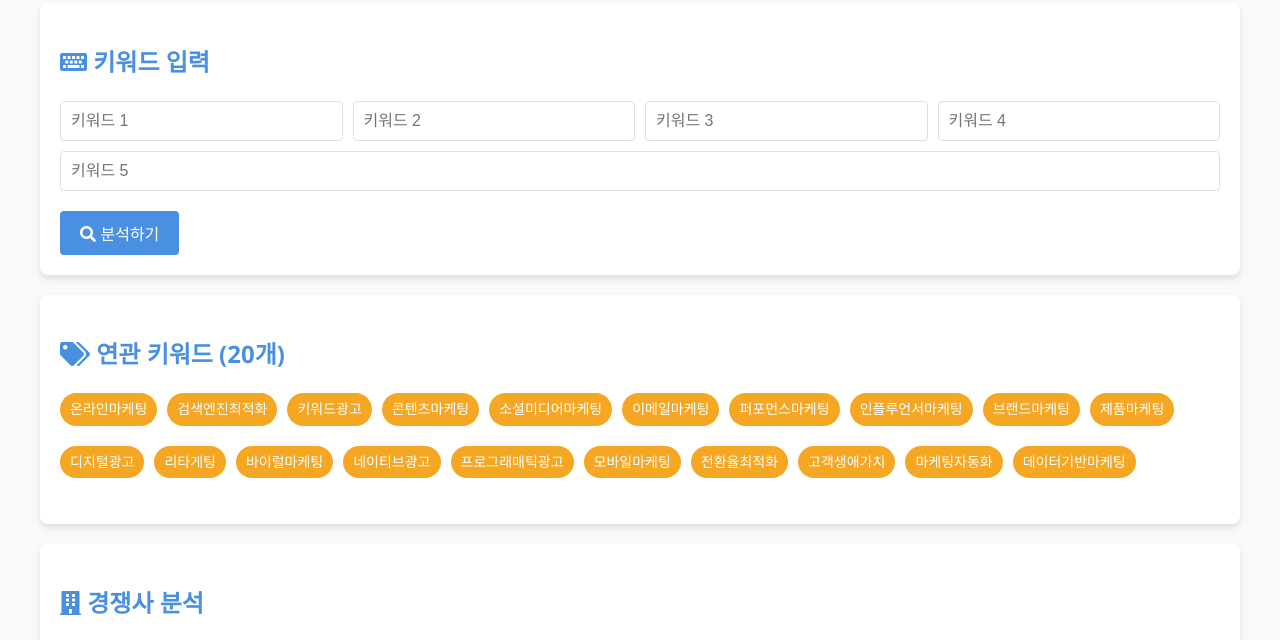
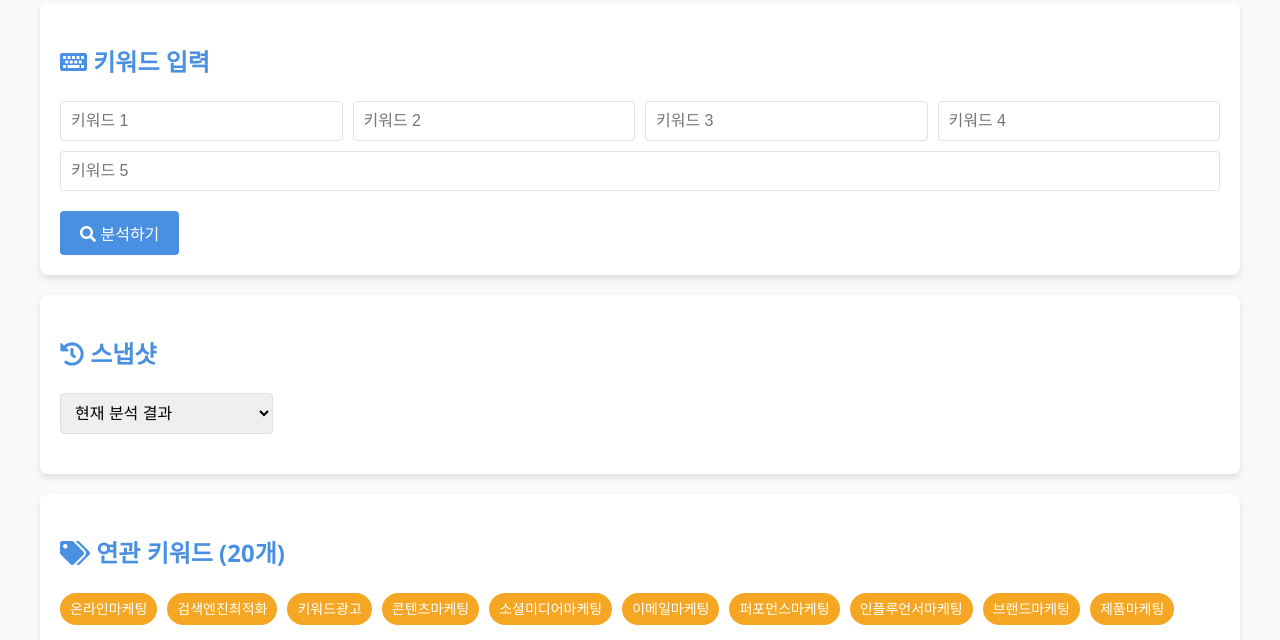
Before and after one commit to LetsWorkAround/intros, a plain HTML site: page index.html in a window 1280 px wide. Both pictures are taken after a click on the button "분석하기". Shown: the part 110-750 px from the top of the page. Drawn offline with Linux system fonts and the light colour scheme.

Commit message:
Update index.html

```diff
--- a/index.html
+++ b/index.html
@@ -3,7 +3,7 @@
 <head>
     <meta charset="UTF-8">
     <meta name="viewport" content="width=device-width, initial-scale=1.0">
-    <title>키워드 분석 대시보드</title>
+    <title>키워드 분석 대시보드 - 스냅샷 기능</title>
     <link href="https://cdnjs.cloudflare.com/ajax/libs/font-awesome/5.15.1/css/all.min.css" rel="stylesheet">
     <style>
         :root {
@@ -43,7 +43,7 @@
             gap: 10px;
             margin-bottom: 20px;
         }
-        input {
+        input, select {
             flex: 1;
             padding: 10px;
             border: 1px solid var(--border-color);
@@ -111,6 +111,9 @@
             0% { transform: rotate(0deg); }
             100% { transform: rotate(360deg); }
         }
+        #snapshotSelect {
+            margin-bottom: 20px;
+        }
     </style>
 </head>
 <body>
@@ -127,6 +130,13 @@
                 <input type="text" id="keyword5" placeholder="키워드 5">
             </div>
             <button onclick="analyzeKeywords()"><i class="fas fa-search"></i> 분석하기</button>
+        </div>
+
+        <div class="card">
+            <h2><i class="fas fa-history"></i> 스냅샷</h2>
+            <select id="snapshotSelect" onchange="loadSnapshot()">
+                <option value="">현재 분석 결과</option>
+            </select>
         </div>
 
         <div class="loading">
@@ -152,6 +162,8 @@
     </div>
 
     <script>
+        let currentSnapshot = null;
+
         function analyzeKeywords() {
             // 로딩 표시
             document.querySelector('.loading').style.display = 'flex';
@@ -159,33 +171,58 @@
 
             // 분석 시뮬레이션 (실제로는 서버 요청을 할 것입니다)
             setTimeout(() => {
-                // 연관 키워드 생성 (더미 데이터 - 20개)
-                const relatedKeywords = [
+                // 스냅샷 생성
+                currentSnapshot = {
+                    timestamp: new Date().toISOString(),
+                    relatedKeywords: [
                         '온라인마케팅', '검색엔진최적화', '키워드광고', '콘텐츠마케팅', '소셜미디어마케팅',
                         '이메일마케팅', '퍼포먼스마케팅', '인플루언서마케팅', '브랜드마케팅', '제품마케팅',
                         '디지털광고', '리타게팅', '바이럴마케팅', '네이티브광고', '프로그래매틱광고',
                         '모바일마케팅', '전환율최적화', '고객생애가치', '마케팅자동화', '데이터기반마케팅'
-                ];
+                    ],
+                    competitors: [
+                        { url: 'example1.com', impressions: 10000, clicks: 500, cost: 1000000 },
+                        { url: 'example2.com', impressions: 8000, clicks: 400, cost: 800000 },
+                        { url: 'example3.com', impressions: 12000, clicks: 600, cost: 1200000 },
+                        { url: 'example4.com', impressions: 9000, clicks: 450, cost: 900000 },
+                        { url: 'example5.com', impressions: 11000, clicks: 550, cost: 1100000 }
+                    ],
+                    keywordAnalysis: [
+                        { keyword: '디지털마케팅', pcRank: 3, mobileRank: 2, bidPrice: 5000, impressions: 20000, clicks: 1000, cost: 2000000, cpc: 2000 },
+                        { keyword: '온라인광고', pcRank: 5, mobileRank: 4, bidPrice: 4500, impressions: 18000, clicks: 900, cost: 1800000, cpc: 2000 },
+                        { keyword: 'SEO', pcRank: 2, mobileRank: 1, bidPrice: 6000, impressions: 25000, clicks: 1250, cost: 2500000, cpc: 2000 },
+                        { keyword: '소셜미디어', pcRank: 4, mobileRank: 3, bidPrice: 5500, impressions: 22000, clicks: 1100, cost: 2200000, cpc: 2000 },
+                        { keyword: '콘텐츠제작', pcRank: 6, mobileRank: 5, bidPrice: 4000, impressions: 16000, clicks: 800, cost: 1600000, cpc: 2000 }
+                    ]
+                };
+
+                // 스냅샷 저장
+                saveSnapshot(currentSnapshot);
+
+                // 결과 표시
+                displayResults(currentSnapshot);
+
+                // 로딩 숨기기 및 결과 표시
+                document.querySelector('.loading').style.display = 'none';
+                document.getElementById('results').style.display = 'block';
+            }, 1500); // 1.5초 후 결과 표시 (실제 구현에서는 실제 API 응답 시간에 따라 다름)
+        }
+
+        function displayResults(snapshot) {
+            // 연관 키워드 표시
             const relatedKeywordList = document.getElementById('relatedKeywordList');
             relatedKeywordList.innerHTML = '';
-                relatedKeywords.forEach(keyword => {
+            snapshot.relatedKeywords.forEach(keyword => {
                 const li = document.createElement('li');
                 li.textContent = keyword;
                 li.classList.add('tag');
                 relatedKeywordList.appendChild(li);
             });
 
-                // 경쟁사 분석 (더미 데이터)
-                const competitors = [
-                    { url: 'example1.com', impressions: 10000, clicks: 500, cost: 1000000 },
-                    { url: 'example2.com', impressions: 8000, clicks: 400, cost: 800000 },
-                    { url: 'example3.com', impressions: 12000, clicks: 600, cost: 1200000 },
-                    { url: 'example4.com', impressions: 9000, clicks: 450, cost: 900000 },
-                    { url: 'example5.com', impressions: 11000, clicks: 550, cost: 1100000 }
-                ];
+            // 경쟁사 분석 표시
             const competitorTable = document.getElementById('competitorTable');
             competitorTable.innerHTML = '<tr><th>URL</th><th>월 예상 노출수</th><th>예상 월 클릭수</th><th>예상 월 비용</th></tr>';
-                competitors.forEach(competitor => {
+            snapshot.competitors.forEach(competitor => {
                 const row = competitorTable.insertRow();
                 row.insertCell(0).textContent = competitor.url;
                 row.insertCell(1).textContent = competitor.impressions.toLocaleString();
@@ -193,17 +230,10 @@
                 row.insertCell(3).textContent = competitor.cost.toLocaleString() + '원';
             });
 
-                // 키워드 상세 분석 (더미 데이터)
-                const keywordAnalysis = [
-                    { keyword: '디지털마케팅', pcRank: 3, mobileRank: 2, bidPrice: 5000, impressions: 20000, clicks: 1000, cost: 2000000, cpc: 2000 },
-                    { keyword: '온라인광고', pcRank: 5, mobileRank: 4, bidPrice: 4500, impressions: 18000, clicks: 900, cost: 1800000, cpc: 2000 },
-                    { keyword: 'SEO', pcRank: 2, mobileRank: 1, bidPrice: 6000, impressions: 25000, clicks: 1250, cost: 2500000, cpc: 2000 },
-                    { keyword: '소셜미디어', pcRank: 4, mobileRank: 3, bidPrice: 5500, impressions: 22000, clicks: 1100, cost: 2200000, cpc: 2000 },
-                    { keyword: '콘텐츠제작', pcRank: 6, mobileRank: 5, bidPrice: 4000, impressions: 16000, clicks: 800, cost: 1600000, cpc: 2000 }
-                ];
+            // 키워드 상세 분석 표시
             const keywordAnalysisTable = document.getElementById('keywordAnalysisTable');
             keywordAnalysisTable.innerHTML = '<tr><th>키워드</th><th>PC 노출 순위</th><th>모바일 노출 순위</th><th>예상 입찰가</th><th>예상 월 노출수</th><th>예상 월 클릭수</th><th>예상 월 비용</th><th>예상 CPC</th></tr>';
-                keywordAnalysis.forEach(analysis => {
+            snapshot.keywordAnalysis.forEach(analysis => {
                 const row = keywordAnalysisTable.insertRow();
                 row.insertCell(0).textContent = analysis.keyword;
                 row.insertCell(1).textContent = analysis.pcRank;
@@ -214,12 +244,43 @@
                 row.insertCell(6).textContent = analysis.cost.toLocaleString() + '원';
                 row.insertCell(7).textContent = analysis.cpc.toLocaleString() + '원';
             });
+        }
 
-                // 로딩 숨기기 및 결과 표시
-                document.querySelector('.loading').style.display = 'none';
-                document.getElementById('results').style.display = 'block';
-            }, 1500); // 1.5초 후 결과 표시 (실제 구현에서는 실제 API 응답 시간에 따라 다름)
+        function saveSnapshot(snapshot) {
+            let snapshots = JSON.parse(localStorage.getItem('snapshots') || '[]');
+            snapshots.push(snapshot);
+            localStorage.setItem('snapshots', JSON.stringify(snapshots));
+            updateSnapshotSelect();
         }
+
+        function updateSnapshotSelect() {
+            const select = document.getElementById('snapshotSelect');
+            select.innerHTML = '<option value="">현재 분석 결과</option>';
+            let snapshots = JSON.parse(localStorage.getItem('snapshots') || '[]');
+            snapshots.forEach((snapshot, index) => {
+                const option = document.createElement('option');
+                option.value = index;
+                option.textContent = new Date(snapshot.timestamp).toLocaleString();
+                select.appendChild(option);
+            });
+        }
+
+        function loadSnapshot() {
+            const select = document.getElementById('snapshotSelect');
+            const selectedIndex = select.value;
+            if (selectedIndex === '') {
+                if (currentSnapshot) {
+                    displayResults(currentSnapshot);
+                }
+            } else {
+                let snapshots = JSON.parse(localStorage.getItem('snapshots') || '[]');
+                const selectedSnapshot = snapshots[selectedIndex];
+                displayResults(selectedSnapshot);
+            }
+        }
+
+        // 페이지 로드 시 스냅샷 선택 옵션 업데이트
+        updateSnapshotSelect();
     </script>
 </body>
 </html>
```
Lines whose indentation alone changed are shown as unchanged.
